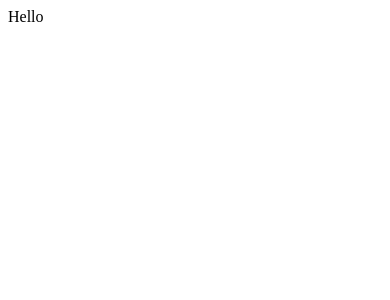
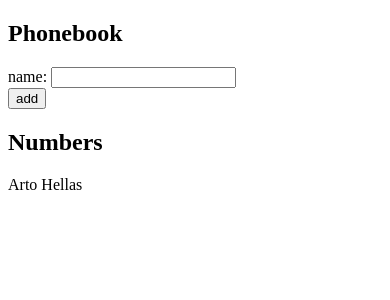
Before and after one commit to betty-van/full-stack-open-course, a React (Create React App) app in the folder phonebook-app/: page / in a window 390 px wide. Shown: the top 300 px of the page. Built offline with nearby package versions, Linux system fonts and the light colour scheme.

Commit message:
Finished Phonebook Step 1

```diff
--- /dev/null
+++ b/phonebook-app/src/App.js
@@ -0,0 +1,46 @@
+import React, { useState } from 'react';
+
+const App = () => {
+    const [ persons, setPersons ] = useState([
+        { name: 'Arto Hellas', id: 1}
+    ])
+
+    const [ newName, setNewName ] = useState('')
+
+    const rows = () => persons.map(person => <p key={person.id}>{person.name}</p>)
+
+    const addName = (event) => {
+        event.preventDefault()
+        const nameObject = {
+            name: newName,
+            id: persons.length + 1
+        }
+
+        setPersons(persons.concat(nameObject))
+        setNewName('')
+    }
+
+    const handleNameChange = (event) => {
+        setNewName(event.target.value)
+    }
+
+    return (
+        <div>
+            <h2>Phonebook</h2>
+            <form onSubmit={addName}>
+                <div>
+                    name: <input value={newName} onChange={handleNameChange} />
+                </div>
+                <div>
+                    <button type="submit">add</button>
+                </div>
+            </form>
+            <h2>Numbers</h2>
+            {rows()}
+
+        </div>
+
+    )
+}
+
+export default App
--- a/phonebook-app/src/index.js
+++ b/phonebook-app/src/index.js
@@ -1,12 +1,7 @@
-import React from 'react';
+import React from 'react'
 import ReactDOM from 'react-dom';
+import App from './App'
 
-const App = () => {
-    return (
-        <>
-            Hello
-        </>
-    )
-}
 
-ReactDOM.render(<App />, document.getElementById('root'));
+ReactDOM.render(<App />,
+    document.getElementById('root'));
```
